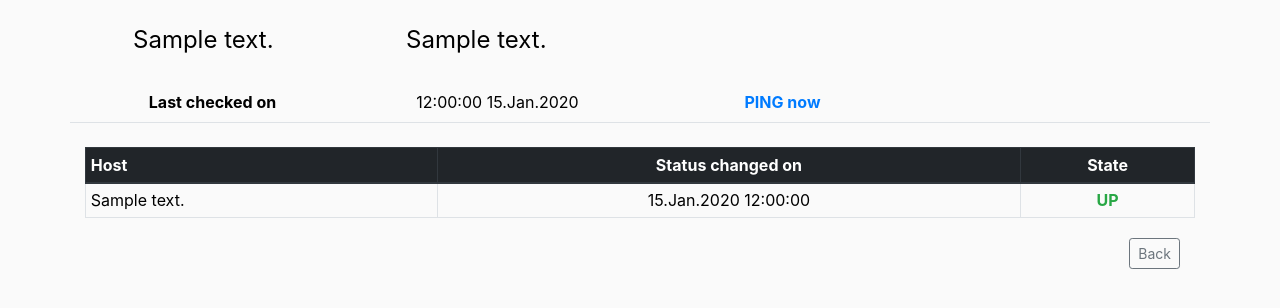
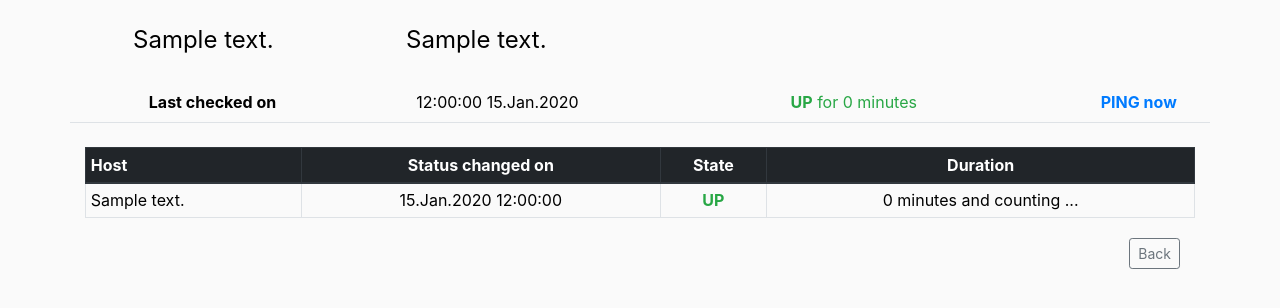
Before and after one commit to dangulica/logmon, a Django app: page /hosts/1/monitored_history/ in a window 1280 px wide. Shown: the part 58-366 px from the top of the page. Run offline with Django 3.2, Linux system fonts and the light colour scheme; tables that the repository leaves empty hold one stand-in row (values such as "Sample post"); parts of the project's set-up code (start-up, migrations or seed data) failed here and were passed over; some libraries are stand-ins or nearby versions.

Commit message:
added time interval

```diff
--- a/hosts/templates/hosts/monitoredhistory_list.html
+++ b/hosts/templates/hosts/monitoredhistory_list.html
@@ -1,6 +1,8 @@
 <!DOCTYPE html>
 
 {% extends 'main/base.html' %}
+
+{% load hoststags %}
 
 {% block content %}
     <legend class="mb-3 pl-5 pb-2">
@@ -18,7 +20,8 @@
         </div>
         <div class="col-md-6">
             <div class="row mt-2">
-                <strong class="col-md-6"><a class="nav-link custom-link" href="{% url 'host-check' object_list.0.monitored.host.ip_address %}">PING now</a></strong>
+                <span class="col-md-9 text-center text-{% if object_list.0.state == 'UP' %}success{% else %}danger{% endif %}"><strong>{{ object_list.0.state }}</strong> for {{ object_list.0.date|timesince:object_list.0.monitored.date_checked }}</span>
+                <strong class="col-md-3"><a class="nav-link custom-link" href="{% url 'host-check' object_list.0.monitored.host.ip_address %}">PING now</a></strong>
             </div>
         </div>
     </header>
@@ -28,15 +31,27 @@
                 <th>Host</th>
                 <th class="text-center">Status changed on</th>
                 <th class="text-center">State</th>
+                <th class="text-center">Duration</th>
             </tr>
         </thead>
         <tbody>
             {% for host in object_list %}
+                <!-- get the older element (next in the list)-->
+                {% with older_host=object_list|next:forloop.counter0 %}
+                <!-- get the newer element (previous in the list) -->
+                {% with newer_host=object_list|previous:forloop.counter0 %}
                 <tr>
                     <td>{{ host.monitored.host.ip_address }}</td>
                     <td class="text-center">{{ host.date|date:"d.M.Y H:i:s" }}</td>
                     <td class="text-center text-{% if host.state == 'UP' %}success{% else %}danger{% endif %}"><strong>{{ host.state }}</strong></td>
+                    {% if forloop.counter0 is 0 %}
+                        <td class="text-center">{{ host.date|timesince:host.monitored.date_checked }} and counting ...</td>
+                    {% else %}
+                        <td class="text-center">{{ host.date|timesince:newer_host.date }}</td>
+                    {% endif %}
                 </tr>
+                {% endwith %}
+                {% endwith %}
             {% endfor %}
         </tbody>
     </table>
--- /dev/null
+++ b/hosts/templatetags/hoststags.py
@@ -0,0 +1,36 @@
+from django import template
+
+
+register = template.Library()
+
+
+@register.filter
+def next(some_list, current_index):
+    """
+    Returns the next element of the list using the current index if it exists.
+    Otherwise returns an empty string.
+    """
+    if current_index >= 0 and current_index < len(some_list) - 1:
+        return some_list[int(current_index) + 1]  # access the next element
+    else:
+        return some_list[int(current_index)]  # return same element in case of exception
+    # try:
+    #     return some_list[int(current_index) + 1]  # access the next element
+    # except:
+    #     return some_list[int(current_index)]  # return same element in case of exception
+
+
+@register.filter
+def previous(some_list, current_index):
+    """
+    Returns the previous element of the list using the current index if it exists.
+    Otherwise returns an empty string.
+    """
+    if current_index >= 1 and current_index < len(some_list):
+        return some_list[int(current_index) - 1]  # access the next element
+    else:
+        return some_list[int(current_index)]  # return same element in case of exception
+    # try:
+    #     return some_list[int(current_index) - 1]  # access the previous element
+    # except:
+    #     return some_list[int(current_index)]  # return same element in case of exception
```
Also changed, not shown: hosts/templatetags/__init__.py (added).
